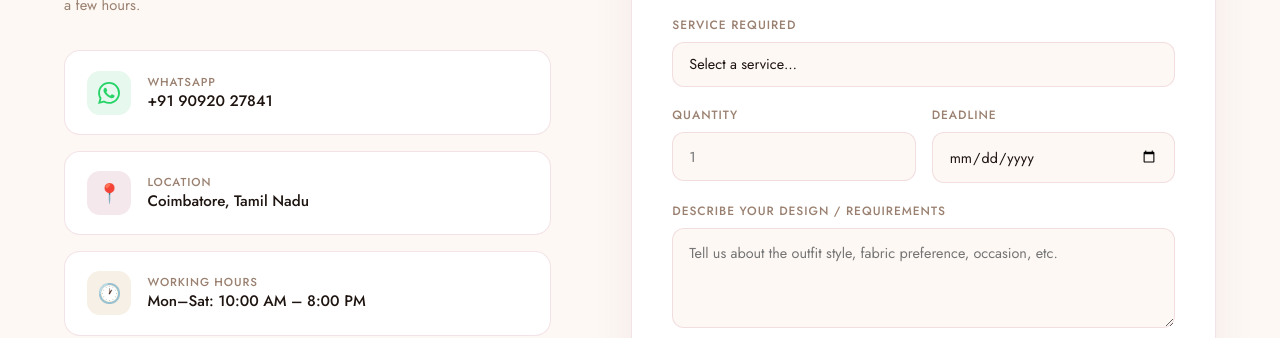
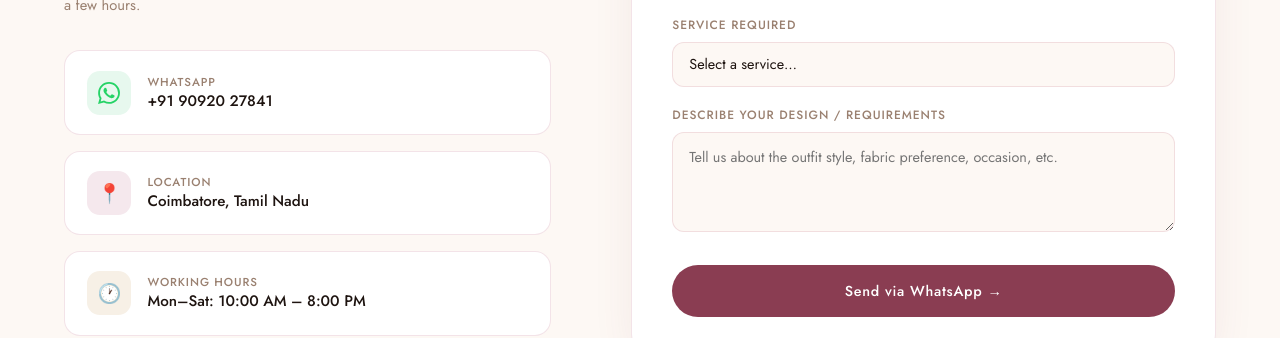
Before and after one commit to bamadesigners83/BaMa-Designers, a plain HTML site: page index.html in a window 1280 px wide. Shown: the part 4037-4375 px from the top of the page. Drawn offline with nearby package versions, Linux system fonts and the light colour scheme.

Commit message:
Update index.html

```diff
--- a/index.html
+++ b/index.html
@@ -820,16 +820,7 @@
 
         </select>
       </div>
-      <div class="form-row">
-        <div class="form-group">
-          <label>Quantity</label>
-          <input type="number" placeholder="1" min="1">
-        </div>
-        <div class="form-group">
-          <label>Deadline</label>
-          <input type="date">
-        </div>
-      </div>
+
       <div class="form-group">
         <label>Describe Your Design / Requirements</label>
         <textarea placeholder="Tell us about the outfit style, fabric preference, occasion, etc."></textarea>
@@ -861,7 +852,7 @@ function sendToWhatsApp() {
   if (name) msg += `*Name:* ${name}%0A`;
   if (phone) msg += `*Phone:* ${phone}%0A`;
   if (service) msg += `*Service:* ${service}%0A`;
-  if (qty) msg += `*Quantity:* ${qty}%0A`;
+
   if (desc) msg += `*Details:* ${desc}%0A`;
   msg += `%0APlease let me know the details. Thank you!`;
 
```
